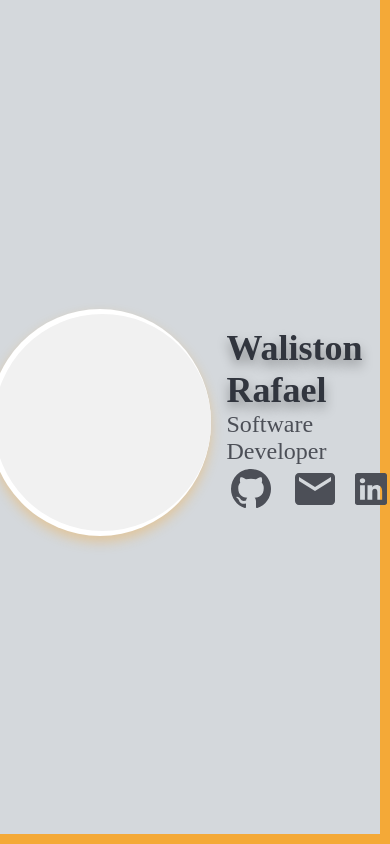
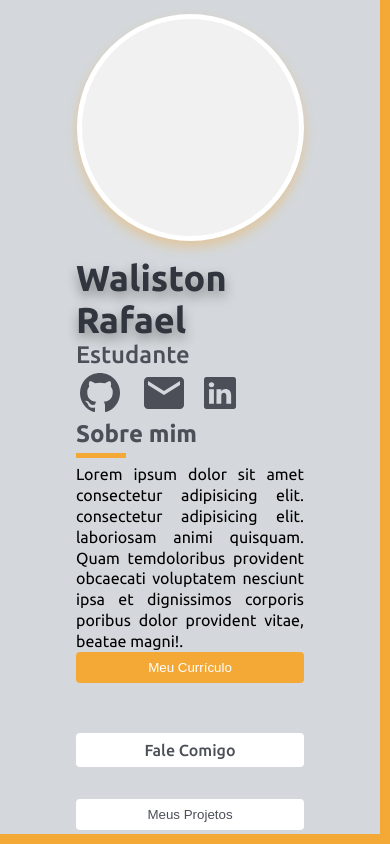
Before and after one commit to WalistonRafaeldaSilva/programa, a plain HTML site: page index.html in a window 390 px wide. Drawn offline with Linux system fonts and the light colour scheme.

Commit message:
atualizado

```diff
--- a/assets/css/fonts.css
+++ b/assets/css/fonts.css
@@ -1,17 +1,17 @@
 @font-face {
-    font-family: 'Ubuntu';
-    src: url('./../assets/fonts/Ubuntu-Regular.ttf');
+    font-family: 'ubuntu';
+    src: url(./../fonts/Ubuntu-Regular.ttf);
     font-weight: 400;
 }
 
 @font-face {
-    font-family: 'Ubuntu';
-    src: url('./../assets/fonts/Ubuntu-Medium.ttf');
+    font-family: 'ubuntu';
+    src: url(./../fonts/Ubuntu-Medium.ttf);
     font-weight: 500;
 }
 
 @font-face {
-    font-family: 'Ubuntu';
-    src: url('./../assets/fonts/Ubuntu-Bold.ttf');
+    font-family: 'ubuntu';
+    src: url(./../fonts/Ubuntu-Bold.ttf);
     font-weight: 900;
 }
--- a/assets/css/grid.css
+++ b/assets/css/grid.css
@@ -6,12 +6,11 @@
     height: 100vh;
     margin: 0 auto;
     justify-content: center;
-
 }
 
 .grid-header {
     display: flex;
-    flex-direction:row ;
+    flex-direction: row;
     align-items: center;
     gap: 16px;
 }
@@ -20,3 +19,33 @@
     display: flex;
     flex-direction: column;
 }
+
+.grid-btns {
+    display: flex;
+    flex-direction: column;
+    width: 100%;
+    gap: 32px;
+}
+
+.grid-row {
+    display: flex;
+    flex-direction: row;
+    gap: 50px;
+}
+
+
+@media screen and (max-width: 500px){
+    .grid-header {
+        display: flex;
+        flex-direction: column;
+        align-items: center;
+        gap: 16px;
+    }
+    .grid-row {
+        display: flex;
+        flex-direction: column;
+        gap: 50px;
+
+    }
+    grid-resume
+}
--- a/assets/css/style.css
+++ b/assets/css/style.css
@@ -50,3 +50,54 @@ body {
     align-items: center;
     gap: 16px;
 }
+
+h2 {
+    position: relative;
+    color: var(--font-small);
+    margin-bottom: 16px;
+
+}
+
+h2::after {
+    content: "";
+    position: absolute;
+    bottom: -10px;
+    left: 0;
+    width: 50px;
+    height: 5px;
+    background-color: var(--border);
+}
+
+p {
+    text-align: justify;
+    line-height: 1.3;
+}
+
+.btn {
+    text-decoration: none;
+    background: none;
+    border: none;
+    background: #fff;
+    text-align: center;
+    font-weight: 500;
+    color: var(--font-small);
+    padding: 8px 16px;
+    border-radius: 4px;
+    flex: 1;
+}
+
+.primary {
+    background: var(--border);
+    color: var(--img-bg);
+}
+
+.modal {
+    display: none;
+    position: absolute;
+    top: 15%;
+    left: 25%;
+    width: 50%;
+    height: 70%;
+    background-color: #fff;
+    box-shadow: 0 12px 24px rgba(0, 0, 0, 0.35);
+}
--- /dev/null
+++ b/assets/javascript/app.js
@@ -0,0 +1,29 @@
+import { portifolio } from "./../../data/data.js"
+const {username, role, resume, social} = portifolio
+
+let portifolioName = document.querySelector(".js-portifolio-name")
+let portifolioRole = document.querySelector (".js-portifolio-role")
+let resumeText = document.querySelector(".js-resume-text")
+let portifolioContacts = document.querySelector(".js-portifolio-contacts")
+let btnProjects = document.querySelector(".js-btn-projects")
+let btnclose = document.querySelector(".js-btn-close")
+
+portifolioName.innerText = username
+portifolioRole.innerText = role
+resumeText.innerText = resume
+
+console.log(portifolio.username)
+
+for(let i = 0; i <social.length; i++) {
+    let listItem = document.createElement("li")
+    let listItemImg = document.createElement("img")
+
+    listItemImg.src = social[i]
+    listItem.appendChild(listItemImg)
+    portifolioContacts.appendChild(listItem)
+}
+btnProjects.addEventListener("click", ()=> {
+    document.querySelector(".js-modal").style.display = "inline-block"
+})
+
+btnclose
--- /dev/null
+++ b/data/data.js
@@ -0,0 +1,21 @@
+const portifolio = {
+    username: "Waliston Rafael",
+    role: "Estudante",
+    social: ["./assets/imagens/github.svg", "./assets/imagens/email.svg", "./assets/imagens/linkedin.svg"],
+    resume: "Lorem ipsum dolor sit amet consectetur adipisicing elit. " +
+    "consectetur adipisicing elit.  laboriosam animi quisquam. Quam " +
+    "temdoloribus provident obcaecati voluptatem nesciunt ipsa et " +
+    "dignissimos corporis poribus dolor provident vitae, beatae magni!.",
+
+    projects: [
+        {name: "", tools: [], ur1: ""},
+        {name: "", tools: [], ur1: ""},
+        {name: "", tools: [], ur1: ""},
+        {name: "", tools: [], ur1: ""},
+        {name: "", tools: [], ur1: ""},
+
+    ]
+
+}
+
+export {portifolio}
--- a/index.html
+++ b/index.html
@@ -4,9 +4,9 @@
     <meta charset="UTF-8">
     <meta name="viewport" content="width=device-width, initial-scale=1.0">
     <link rel="stylesheet" href="./assets/css/reset.css">
+    <link rel="stylesheet" href="./assets/css/fonts.css">
+    <link rel="stylesheet" href="./assets/css/grid.css">
     <link rel="stylesheet" href="./assets/css/style.css">
-    <link rel="stylesheet" href="./assets/css/grid.css">
-    <link re="stylesheet" href="./assets/css/fonts.css">
 
     <title>Document</title>
 </head>
@@ -17,14 +17,27 @@
                 <div class="portifolio-imagem__center"></div>
             </section>
             <div class="grid-header_item">
-                <h1 class="portifolio-name">Waliston Rafael</h1>
-                <small class="portifolio-role">Software Developer</small>
-                <ul class="portifolio-contacts">
-                    <li><img src="./assets/imagens/github.svg" alt=""></li>
-                    <li><img src="./assets/imagens/email.svg" alt=""></li>
-                    <li><img src="./assets/imagens/linkedin.svg" alt=""></li>
+                <h1 class="portifolio-name js-portifolio-name"></h1>
+                <small class="portifolio-role js-portifolio-role"></small>
+                <ul class="portifolio-contacts js-portifolio-contacts"></ul>
             </div>
         </div>
+        <div class="grid-resume">
+            <h2>Sobre mim</h2>
+            <p class="js-resume-text"></p>
+        </div>
+        <div class="grid-btns">
+            <div class="grid-row">
+                <button  class="btn primary">Meu Currículo</button>
+                <a class="btn" href="">Fale Comigo</a>
+            </div>
+            <button class="btn js-btn-projects" href="">Meus Projetos</button>
+        </div>
     </div>
+    <section class="modal js-modal">
+        <button class="btn js-btn-close"></button>
+    </section>
+    <script type="module" src="./assets/javascript/app.js"></script>
+    <script type="module" src="./data/data.js"></script>
 </body>
 </html>
```
Also changed, not shown: assets/javascript/aoo.js (deleted).
